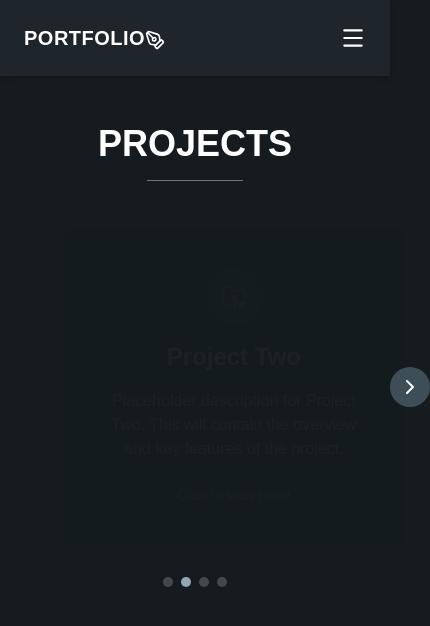
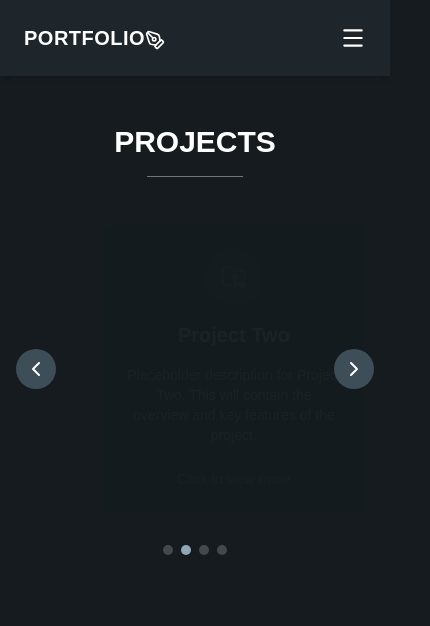
Before and after one commit to ToastyGoats-Git/lorenzo-portfolio, a Next.js app: page /projects in a window 390 px wide. Shown: the top 626 px of the page, 430 px wide, since content can reach past the window. Built offline with nearby package versions, Linux system fonts and the light colour scheme.

Commit message:
fixed project mobile version

```diff
--- a/app/projects/page.tsx
+++ b/app/projects/page.tsx
@@ -112,20 +112,22 @@ export default function Projects() {
   };
 
   return (
-    <div className="min-h-screen px-6 sm:px-8 md:px-16 py-12 sm:py-20 text-center">
-      <h1 className="text-4xl font-bold mb-4">PROJECTS</h1>
+    <div className="min-h-screen px-4 sm:px-8 md:px-16 py-12 sm:py-20 text-center">
+      <h1 className="text-3xl sm:text-4xl font-bold mb-4">PROJECTS</h1>
 
       <div className="w-24 h-px bg-white/40 mx-auto mb-12"></div>
 
-      <div className="relative max-w-3xl mx-auto">
+      {/* Carousel: buttons sit inline on mobile, float outside the card from sm up */}
+      <div className="relative max-w-3xl mx-auto flex items-center gap-2 sm:gap-0">
         <button
           onClick={prev}
-          className="absolute left-0 top-1/2 -translate-y-1/2 -translate-x-16 p-2 rounded-full bg-[#3d4e59] hover:bg-[#92a7b5] transition-colors"
+          className="shrink-0 p-2 rounded-full bg-[#3d4e59] hover:bg-[#92a7b5] transition-colors sm:absolute sm:left-0 sm:top-1/2 sm:-translate-y-1/2 sm:-translate-x-12 md:-translate-x-16 z-10"
           aria-label="Previous project"
         >
           <ChevronLeft size={24} />
         </button>
 
+        <div className="flex-1 min-w-0">
           <AnimatePresence mode="wait">
             <motion.div
               key={index}
@@ -137,17 +139,17 @@ export default function Projects() {
                 setSelectedProject(index);
                 setImageIndex(0);
               }}
-            className="cursor-pointer bg-[#1f262b] hover:bg-[#252e35] transition-all duration-300 hover:scale-[1.02] rounded-lg p-10 flex flex-col items-center justify-center gap-4 min-h-[280px]"
+              className="cursor-pointer bg-[#1f262b] hover:bg-[#252e35] transition-all duration-300 hover:scale-[1.02] rounded-lg p-6 sm:p-10 flex flex-col items-center justify-center gap-4 min-h-[240px] sm:min-h-[280px]"
             >
               <div className="w-14 h-14 rounded-full bg-[#3d4e59] flex items-center justify-center">
                 <FolderGit2 size={26} className="text-[#92a7b5]" />
               </div>
 
-            <h2 className="text-2xl font-bold">
+              <h2 className="text-xl sm:text-2xl font-bold">
                 {projects[index].title}
               </h2>
 
-            <p className="text-zinc-300 max-w-md">
+              <p className="text-zinc-300 max-w-md text-sm sm:text-base">
                 {projects[index].description}
               </p>
 
@@ -156,10 +158,11 @@ export default function Projects() {
               </p>
             </motion.div>
           </AnimatePresence>
+        </div>
 
         <button
           onClick={next}
-          className="absolute right-0 top-1/2 -translate-y-1/2 translate-x-16 p-2 rounded-full bg-[#3d4e59] hover:bg-[#92a7b5] transition-colors"
+          className="shrink-0 p-2 rounded-full bg-[#3d4e59] hover:bg-[#92a7b5] transition-colors sm:absolute sm:right-0 sm:top-1/2 sm:-translate-y-1/2 sm:translate-x-12 md:translate-x-16 z-10"
           aria-label="Next project"
         >
           <ChevronRight size={24} />
@@ -185,7 +188,7 @@ export default function Projects() {
       <AnimatePresence>
         {selectedProject !== null && (
           <motion.div
-            className="fixed inset-0 bg-black/70 backdrop-blur-sm flex items-center justify-center z-50 px-4"
+            className="fixed inset-0 bg-black/70 backdrop-blur-sm flex items-center justify-center z-50 px-3 sm:px-4"
             initial={{ opacity: 0 }}
             animate={{ opacity: 1 }}
             exit={{ opacity: 0 }}
@@ -195,27 +198,27 @@ export default function Projects() {
               animate={{ scale: 1, opacity: 1, y: 0 }}
               exit={{ scale: 0.9, opacity: 0, y: 30 }}
               transition={{ duration: 0.25 }}
-              className="relative bg-[#1f262b] rounded-xl p-8 max-w-3xl w-full"
+              className="relative bg-[#1f262b] rounded-xl p-5 sm:p-8 max-w-3xl w-full max-h-[90vh] overflow-y-auto"
             >
               <button
                 onClick={() => setSelectedProject(null)}
-                className="absolute top-5 right-5"
+                className="absolute top-4 right-4 sm:top-5 sm:right-5 p-1 rounded-full bg-[#3d4e59]/60 hover:bg-[#92a7b5] transition-colors"
                 aria-label="Close project"
               >
-                <X />
+                <X size={20} />
               </button>
 
-              <h2 className="text-3xl font-bold mb-8">
+              <h2 className="text-2xl sm:text-3xl font-bold mb-6 sm:mb-8 pr-8">
                 {projects[selectedProject].title}
               </h2>
 
-              <div className="relative flex items-center justify-center mb-8">
+              <div className="relative flex items-center justify-center gap-2 mb-6 sm:mb-8">
                 <button
                   onClick={prevImage}
-                  className="absolute left-0 p-2 rounded-full bg-[#3d4e59] hover:bg-[#92a7b5] transition-colors"
+                  className="shrink-0 p-1.5 sm:p-2 rounded-full bg-[#3d4e59] hover:bg-[#92a7b5] transition-colors z-10"
                   aria-label="Previous image"
                 >
-                  <ChevronLeft />
+                  <ChevronLeft size={20} />
                 </button>
 
                 <img
@@ -223,19 +226,19 @@ export default function Projects() {
                   alt={`${projects[selectedProject].title} screenshot ${
                     imageIndex + 1
                   }`}
-                  className="rounded-lg w-full max-w-xl h-72 object-cover"
+                  className="rounded-lg w-full max-w-xl h-48 sm:h-72 object-cover"
                 />
 
                 <button
                   onClick={nextImage}
-                  className="absolute right-0 p-2 rounded-full bg-[#3d4e59] hover:bg-[#92a7b5] transition-colors"
+                  className="shrink-0 p-1.5 sm:p-2 rounded-full bg-[#3d4e59] hover:bg-[#92a7b5] transition-colors z-10"
                   aria-label="Next image"
                 >
-                  <ChevronRight />
+                  <ChevronRight size={20} />
                 </button>
               </div>
 
-              <div className="flex justify-center gap-2 mb-8">
+              <div className="flex justify-center gap-2 mb-6 sm:mb-8">
                 {projects[selectedProject].images.map((_, i) => (
                   <button
                     key={i}
@@ -250,20 +253,20 @@ export default function Projects() {
                 ))}
               </div>
 
-              <p className="text-zinc-300 leading-relaxed mb-8">
+              <p className="text-zinc-300 leading-relaxed mb-6 sm:mb-8 text-sm sm:text-base">
                 {projects[selectedProject].description}
               </p>
 
               <div>
-                <h3 className="text-xl font-semibold mb-4">
+                <h3 className="text-lg sm:text-xl font-semibold mb-4">
                   Technologies Used
                 </h3>
 
-                <div className="flex flex-wrap gap-3 justify-center">
+                <div className="flex flex-wrap gap-2 sm:gap-3 justify-center">
                   {projects[selectedProject].technologies.map((tech) => (
                     <span
                       key={tech}
-                      className="px-4 py-2 rounded-full bg-[#3d4e59] text-sm"
+                      className="px-3 sm:px-4 py-1.5 sm:py-2 rounded-full bg-[#3d4e59] text-xs sm:text-sm"
                     >
                       {tech}
                     </span>
```
Lines whose indentation alone changed are shown as unchanged.
